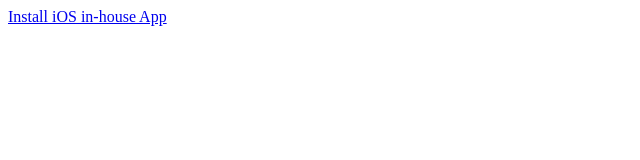
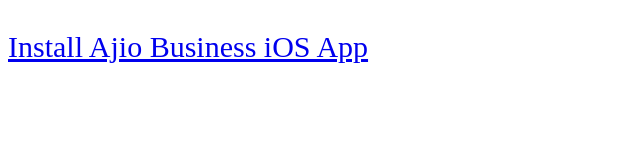
Before and after one commit to ashbin/storefront.github.io, a plain HTML site: page index.html in a window 1280 px wide. Shown: the whole page, without its empty margins (0-640 px from the left). Drawn offline with Linux system fonts and the light colour scheme.

Commit message:
Update index.html

```diff
--- a/index.html
+++ b/index.html
@@ -2,10 +2,12 @@
 <html>
 
 <body>
-
+<p style="font-size:30px">
 <a href="itms-services://?action=download-manifest&url=https://dl.dropbox.com/s/jlaxkoyontb3qyh/manifest1.plist">
 
-Install iOS in-house App</a>
+Install Ajio Business iOS App
+  </p>
+  </a>
 
 </body>
 
```
